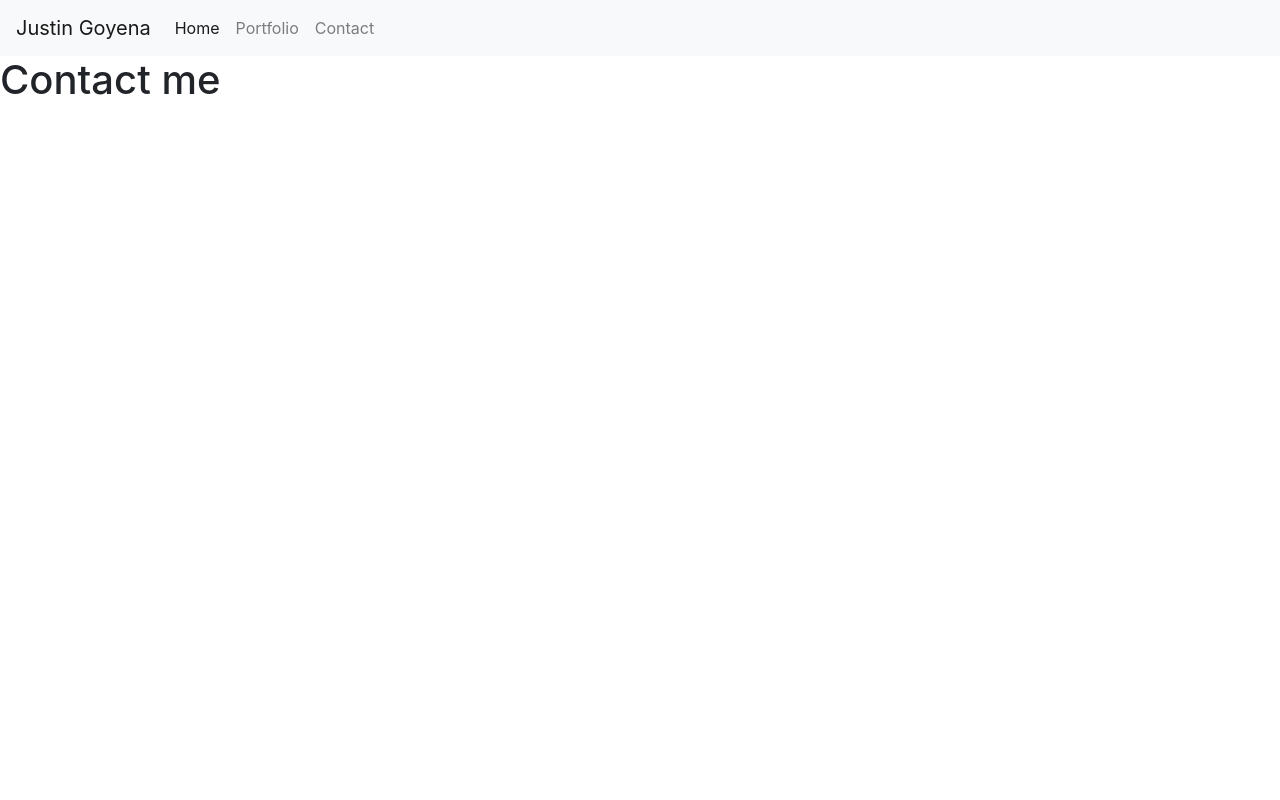
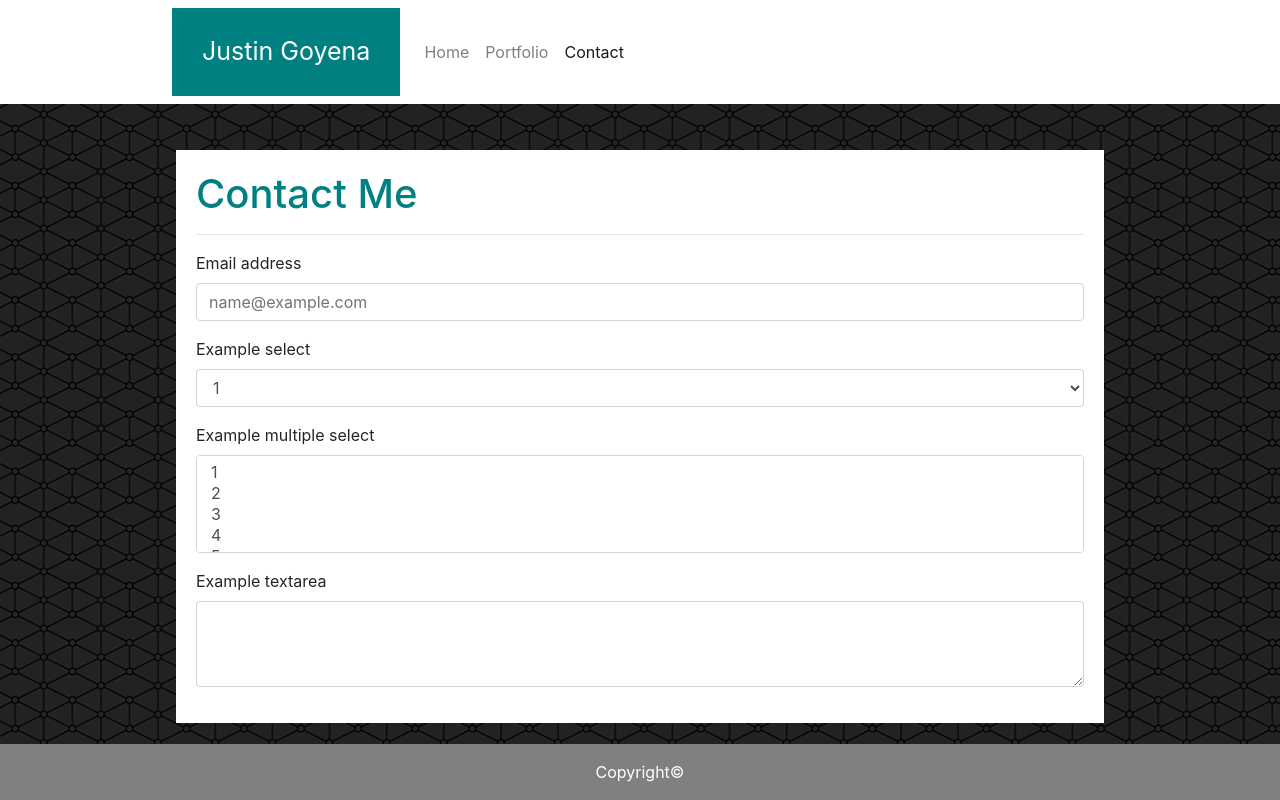
Before and after one commit to jstngo/Bootstrap-Portfolio, a plain HTML site: page contact.html in a window 1280 px wide. Drawn offline with nearby package versions, Linux system fonts and the light colour scheme.

Commit message:
fix navbar to extend width and center contents to 968px, did same for git container width. Added about me page with real text, added background, fixed footer, added profile picture, created assets and images folder

```diff
--- a/contact.html
+++ b/contact.html
@@ -10,32 +10,79 @@
 
     <title>Hello, world!</title>
   </head>
-  <body>
-        <nav class="navbar navbar-expand-lg navbar-light bg-light">
-                <a class="navbar-brand" href="#">Justin Goyena</a>
+  <body background="assets/images/connectwork.png">
+<div class="mx-auto" style="background-color: white; width: 100%;">
+    <div class="mx-auto" style="width: 968px;">
+        <nav class="navbar navbar-expand-lg navbar-light bg-white">
+                <a class="navbar-brand" href="index.html" style="background-color: teal; padding: 25px 30px; color: white; font-size: 25px;">Justin Goyena</a>
                 <button class="navbar-toggler" type="button" data-toggle="collapse" data-target="#navbarNav" aria-controls="navbarNav" aria-expanded="false" aria-label="Toggle navigation">
                   <span class="navbar-toggler-icon"></span>
                 </button>
                 <div class="collapse navbar-collapse" id="navbarNav">
                   <ul class="navbar-nav">
-                    <li class="nav-item active">
-                      <a class="nav-link" href="#">Home <span class="sr-only">(current)</span></a>
+                    <li class="nav-item">
+                      <a class="nav-link" href="index.html">Home</a>
                     </li>
                     <li class="nav-item">
-                      <a class="nav-link" href="#">Portfolio</a>
+                      <a class="nav-link" href="portfolio.html">Portfolio</a>
                     </li>
-                    <li class="nav-item">
-                      <a class="nav-link" href="#">Contact</a>
+                    <li class="nav-item active">
+                      <a class="nav-link" href="contact.html">Contact<span class="sr-only">(current)</span></a>
                     </li>
                   </ul>
                 </div>
-              </nav>
-    <h1>Contact me</h1>
+        </nav>
+    </div>
+</div>
 
+<div class="mx-auto" style="width: 928px;">
+<div class="container" style="margin-top: 5%; padding: 20px; background-color: white;">
+        <h1 style="color: teal">Contact Me</h1>
+        <hr>
+    <form>
+                <div class="form-group">
+                  <label for="exampleFormControlInput1">Email address</label>
+                  <input type="email" class="form-control" id="exampleFormControlInput1" placeholder="name@example.com">
+                </div>
+                <div class="form-group">
+                  <label for="exampleFormControlSelect1">Example select</label>
+                  <select class="form-control" id="exampleFormControlSelect1">
+                    <option>1</option>
+                    <option>2</option>
+                    <option>3</option>
+                    <option>4</option>
+                    <option>5</option>
+                  </select>
+                </div>
+                <div class="form-group">
+                  <label for="exampleFormControlSelect2">Example multiple select</label>
+                  <select multiple class="form-control" id="exampleFormControlSelect2">
+                    <option>1</option>
+                    <option>2</option>
+                    <option>3</option>
+                    <option>4</option>
+                    <option>5</option>
+                  </select>
+                </div>
+                <div class="form-group">
+                  <label for="exampleFormControlTextarea1">Example textarea</label>
+                  <textarea class="form-control" id="exampleFormControlTextarea1" rows="3"></textarea>
+                </div>
+              </form>
+</div>
+</div>
+</div>
     <!-- Optional JavaScript -->
     <!-- jQuery first, then Popper.js, then Bootstrap JS -->
     <script src="https://code.jquery.com/jquery-3.3.1.slim.min.js" integrity="sha384-q8i/X+965DzO0rT7abK41JStQIAqVgRVzpbzo5smXKp4YfRvH+8abtTE1Pi6jizo" crossorigin="anonymous"></script>
     <script src="https://cdnjs.cloudflare.com/ajax/libs/popper.js/1.14.7/umd/popper.min.js" integrity="sha384-UO2eT0CpHqdSJQ6hJty5KVphtPhzWj9WO1clHTMGa3JDZwrnQq4sF86dIHNDz0W1" crossorigin="anonymous"></script>
     <script src="https://stackpath.bootstrapcdn.com/bootstrap/4.3.1/js/bootstrap.min.js" integrity="sha384-JjSmVgyd0p3pXB1rRibZUAYoIIy6OrQ6VrjIEaFf/nJGzIxFDsf4x0xIM+B07jRM" crossorigin="anonymous"></script>
   </body>
+  <div class="fixed-bottom" style="background-color:grey; text-align: center;">
+        <footer class="footer mt-auto py-3">
+                <div class="container">
+                  <span class="text-muted;" style="color: white">Copyright©</span>
+                </div>
+              </footer>
+            </div>
 </html>
```
Also changed, not shown: index.html (+36 -9 lines), portfolio.html (+43 -10 lines), assets/images/DJ.jpg (added), assets/images/Golden.jpg (added), assets/images/abstract.jpg (added), assets/images/connectwork.png (added), assets/images/nature.jpg (added), assets/images/piggy.jpg (added), assets/images/profile1.png (added), connectwork.png (added), profile1.png (added).
